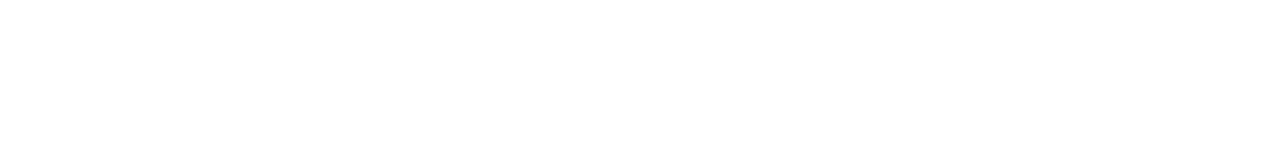
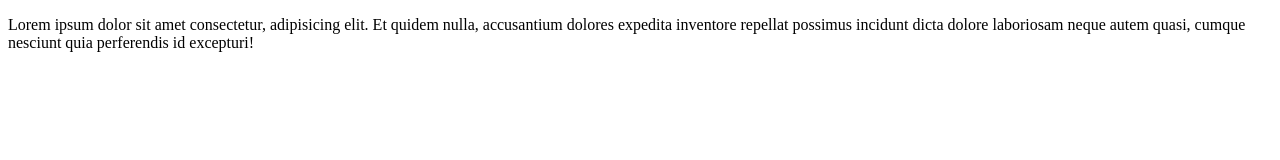
Before and after one commit to qasim786777/akprojects, a plain HTML site: page index.html in a window 1280 px wide. Drawn offline with Linux system fonts and the light colour scheme.

Commit message:
added lorem

```diff
--- a/index.html
+++ b/index.html
@@ -7,6 +7,6 @@
     <title>qasim</title>
 </head>
 <body>
-
+    <p>Lorem ipsum dolor sit amet consectetur, adipisicing elit. Et quidem nulla, accusantium dolores expedita inventore repellat possimus incidunt dicta dolore laboriosam neque autem quasi, cumque nesciunt quia perferendis id excepturi!</p>
 </body>
 </html>
```
